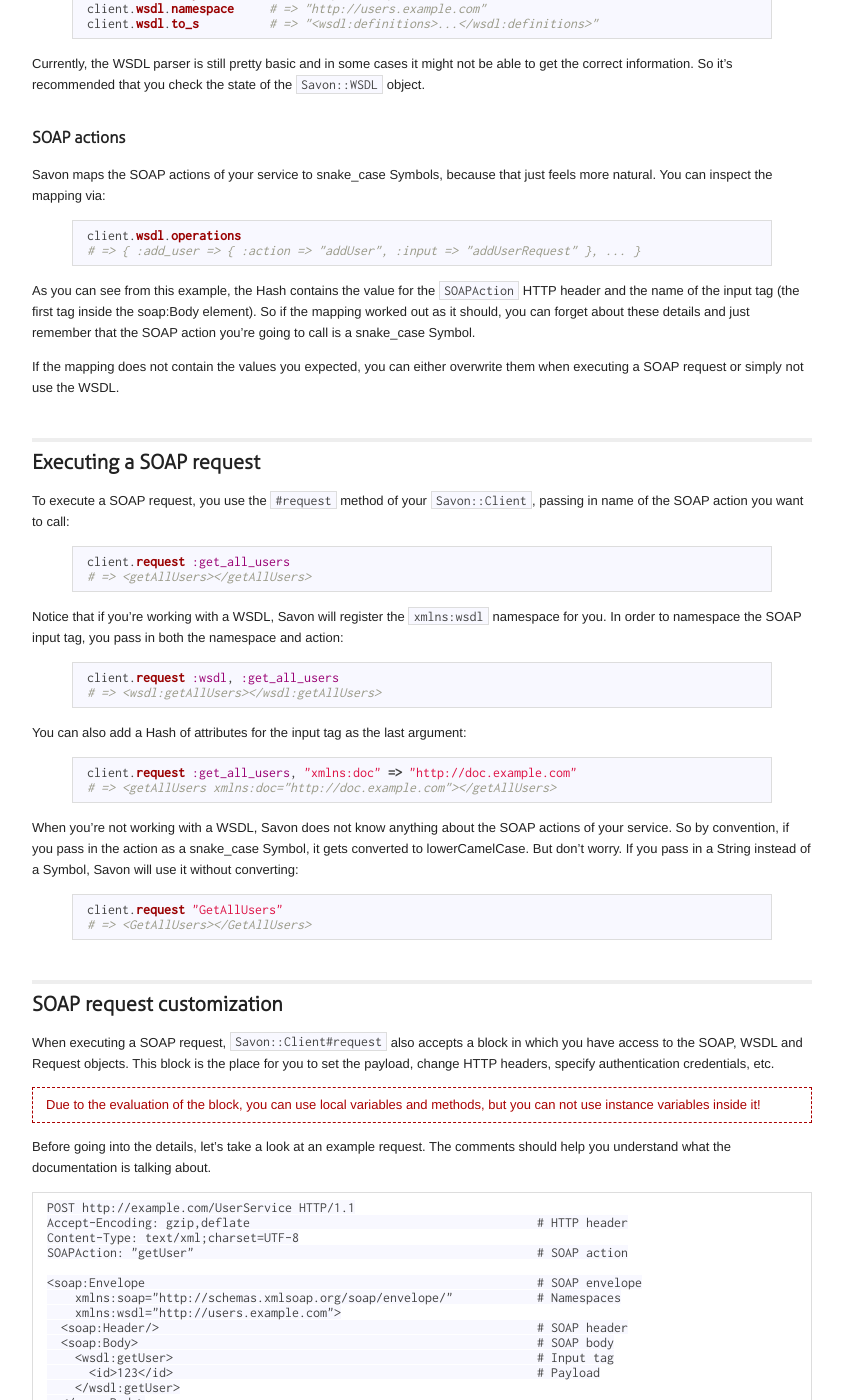
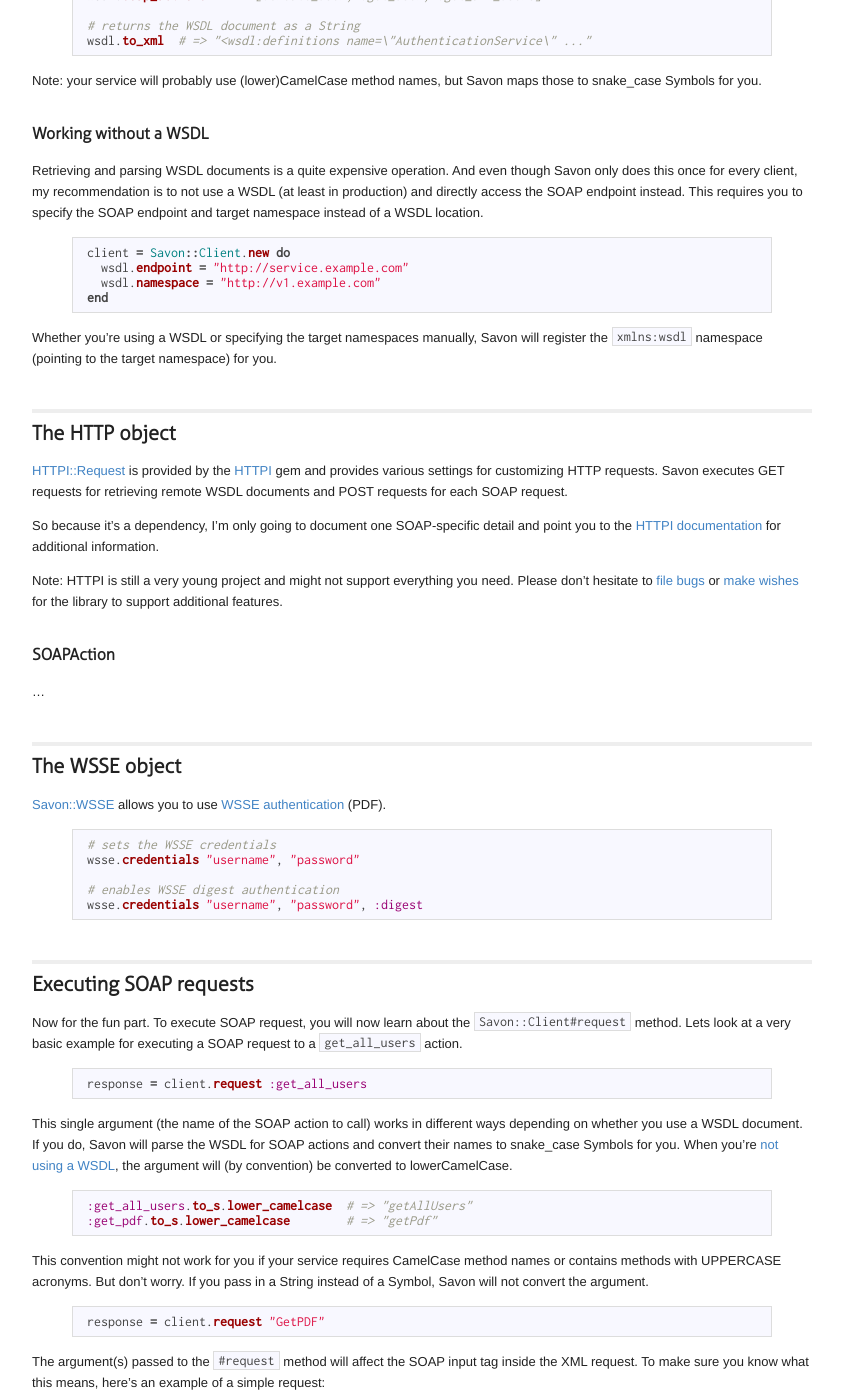
Before and after one commit to savonrb/savon, a Jekyll site: the page built from index.md, in a window 1280 px wide and 1400 px high, scrolled down 1896 px. Shown: the whole window, without its empty margins (218-1061 px from the left). Built offline with Jekyll 4.4.1, drawn with Linux system fonts in a browser that asks for light colours; some of the changed text lies outside the part shown.

Commit message:
started to update the guide for v0.8.0

```diff
--- a/index.md
+++ b/index.md
@@ -3,10 +3,10 @@ title: Heavy metal Ruby SOAP client
 layout: default
 ---
 
-Introduction to Savon
-=====================
+Savon Guide
+===========
 
-Savon is a SOAP client library for Ruby. It aims to make simple tasks easy and hard tasks possible. Before using it, you should read the documentation and make yourself familiar with [SOAP](http://www.w3.org/TR/soap/) itself, [WSDL documents](http://www.w3.org/TR/wsdl) and tools like [soapUI](http://www.eviware.com).
+Savon is a SOAP client library for Ruby. It's goal is to provide a lightweight and easy to use alternative to soap4r. If you're starting to use Savon, please make sure to read this guide and make yourself familiar with [SOAP](http://www.w3.org/TR/soap/) itself, [WSDL documents](http://www.w3.org/TR/wsdl) and tools like [soapUI](http://www.eviware.com).
 
 Table of contents
 -----------------
@@ -14,331 +14,325 @@ Table of contents
 * [Installation](#installation)
 * [Runtime dependencies](#runtime_dependencies)
 * [Getting started](#getting_started)
-* [Working with a WSDL](#working_with_a_wsdl)
-* [Executing a SOAP request](#executing_a_soap_request)
-* [SOAP request customization](#soap_request_customization)
-  * [SOAP version](#soap_version)
-  * [SOAP envelope](#soap_envelope)
-  * [SOAP header](#soap_header)
-  * [SOAP body](#soap_body)
-* [HTTP](#http)
-  * [SOAPAction](#soapaction)
-* [Handling the SOAP response](#handling_the_soap_response)
-* [Authentication](#authentication)
-  * [HTTP basic](#http_basic)
-  * [HTTP digest](#http_digest)
-  * [WSSE](#wsse)
-  * [SSL](#ssl)
-* [Logging](#logging)
-* [Participate](#participate)
+* [The WSDL object](#the_wsdl_object)
+* [The HTTP object](#the_http_object)
+* [The WSSE object](#the_wsse_object)
+* [Executing SOAP requests](#executing_soap_requests)
+* [The SOAP object](#the_soap_object)
+* [The Response object](#the_response_object)
+* [Error handling](#error_handling)
+* [Global configuration](#global_configuration)
 * [Alternative libraries](#alternative_libraries)
-
-Warning
--------
-
-<div class="warn">Work in progress! This documentation will be available for Savon version >= 0.8 soon.</div>
 
 Installation
 ------------
 
 Savon is available through [Rubygems](http://rubygems.org/gems/savon) and can be installed via:
 
-    $ gem install savon
+{% highlight bash %}
+$ gem install savon
+{% endhighlight %}
 
 Runtime dependencies
-------------
+--------------------
 
-* [httpclient](http://rubygems.org/gems/httpclient) >= 2.1.5
-* [crack](http://rubygems.org/gems/crack) >= 0.1.8
-* [builder](http://rubygems.org/gems/builder) >= 2.1.2
+* [Builder](http://rubygems.org/gems/builder) ~> 2.1.2
+* [Crack](http://rubygems.org/gems/crack) ~> 0.1.8
+* [HTTPI](http://rubygems.org/gems/httpi) >= 0.4.0
+
+HTTPI is an interface supporting multiple HTTP libraries. It defaults to use [HTTPClient](http://rubygems.org/gems/httpclient). Make sure to set up your $LOADPATH to include the HTTP library of your choice.
 
 Getting started
 ---------------
 
-The primary interface for Savon is the `Savon::Client` object. It contains the `#request` method for executing SOAP requests while also serving as a wrapper for accessing the SOAP, WSDL and Request objects.
-
-Assuming you have access to a WSDL, you need to instantiate a `Savon::Client` passing in the location of the WSDL:
+Savon is based around the [Savon::Client](http://github.com/rubiii/savon/blob/dev/lib/savon/client.rb) object. It represents a particular SOAP service and lets you set up and execute SOAP requests. So lets create a client using a remote WSDL document:
 
 {% highlight ruby %}
-client = Savon::Client.new :wsdl => "http://example.com/UserService?wsdl" # remote
-client = Savon::Client.new :wsdl => "../wsdl/user_service.xml" # local
+client = Savon::Client.new do
+  wsdl.document = "http://service.example.com?wsdl"
+end
 {% endhighlight %}
 
-Even though using a WSDL comes with some advantages, loading and parsing the WSDL might take quite some time. So if you don't have or don't want to use a WSDL, you can directly access the SOAP endpoint instead. In this case, you need to pass in the URI of the SOAP endpoint and the target namespace of the service:
+`Savon::Client.new` method accepts a block to be evaluated in the context of the client object. So you can use method calls inside the block, but local variables won't work. For more information on this, I recommend you read about [instance_eval with delegation](http://www.dcmanges.com/blog/ruby-dsls-instance-eval-with-delegation).
+
+If you don't like this or if it's actually a problem for you, you can use block arguments to specify which objects you would like to receive and Savon will yield those instead of instance evaluating the block. The `.new` method accepts 1-3 arguments and yields these objects:
+
+    [wsdl, http, wsse]
+
+For example, to work with the wsdl and http object, you could specify only two of the three possible arguments:
 
 {% highlight ruby %}
-client = Savon::Client.new(
-  :endpoint => "http://example.com/UserService",
-  :namespace => "http://users.example.com"
-)
+client = Savon::Client.new do |wsdl, http|
+  wsdl.document = "http://service.example.com?wsdl"
+  http.proxy = "http://proxy.example.com"
+end
 {% endhighlight %}
 
-You can also use the WSDL and overwrite its SOAP endpoint:
+The objects mentioned above can also be used after instantiating the client (outside of the block) and the following sections provide details about what they can be used for.
+
+The WSDL object
+---------------
+
+The WSDL object is actually called [Savon::WSDL::Document](http://github.com/rubiii/savon/blob/dev/lib/savon/wsdl/document.rb), but I'll refer to all objects via shortnames. You can think of the wsdl as a representation of a WSDL document.
+
+### Inspecting a Service
+
+Specifying the location of a WSDL document gives you access to a couple of methods for inspecting your service.
 
 {% highlight ruby %}
-client = Savon::Client.new(
-  :wsdl => "http://example.com/UserService?wsdl",
-  :endpoint => "http://localhost:8080/UserService"
-)
+# specifies a remote location
+wsdl.document = "http://service.example.com?wsdl"
+
+# uses a local document
+wsdl.document = "../wsdl/authentication.xml"
 {% endhighlight %}
 
-And in case you're using a proxy server to access the service, you can specify that as well:
+The following examples assume you specified a WSDL location.
 
 {% highlight ruby %}
-client = Savon::Client.new(
-  :wsdl => "http://example.com/UserService?wsdl",
-  :proxy => "http://proxy.example.com"
-)
+# returns the target namespace
+wsdl.namespace  # => "http://v1.example.com"
+
+# returns the SOAP endpoint
+wsdl.endpoint  # => "http://service.example.com"
+
+# returns an Array of available SOAP actions
+wsdl.soap_actions  # => [:create_user, :get_user, :get_all_users]
+
+# returns the WSDL document as a String
+wsdl.to_xml  # => "<wsdl:definitions name=\"AuthenticationService\" ..."
 {% endhighlight %}
 
-Working with a WSDL
--------------------
+Note: your service will probably use (lower)CamelCase method names, but Savon maps those to snake_case Symbols for you.
 
-If you decided to use a WSDL, you can now check to see what it knows about your service:
+### Working without a WSDL
+
+Retrieving and parsing WSDL documents is a quite expensive operation. And even though Savon only does this once for every client, my recommendation is to not use a WSDL (at least in production) and directly access the SOAP endpoint instead. This requires you to specify the SOAP endpoint and target namespace instead of a WSDL location.
 
 {% highlight ruby %}
-client.wsdl.soap_actions  # => [:add_user, :get_user, :get_all_users]
-client.wsdl.endpoint      # => "http://example.com/UserService"
-client.wsdl.namespace     # => "http://users.example.com"
-client.wsdl.to_s          # => "<wsdl:definitions>...</wsdl:definitions>"
+client = Savon::Client.new do
+  wsdl.endpoint = "http://service.example.com"
+  wsdl.namespace = "http://v1.example.com"
+end
 {% endhighlight %}
 
-Currently, the WSDL parser is still pretty basic and in some cases it might not be able to get the correct information. So it's recommended that you check the state of the `Savon::WSDL` object.
+Whether you're using a WSDL or specifying the target namespaces manually, Savon will register the `xmlns:wsdl` namespace (pointing to the target namespace) for you.
 
-### SOAP actions
+The HTTP object
+---------------
 
-Savon maps the SOAP actions of your service to snake_case Symbols, because that just feels more natural. You can inspect the mapping via:
+[HTTPI::Request](http://github.com/rubiii/httpi/blob/master/lib/httpi/request.rb) is provided by the [HTTPI](http://rubygems.org/gems/httpi) gem and provides various settings for customizing HTTP requests. Savon executes GET requests for retrieving remote WSDL documents and POST requests for each SOAP request.
+
+So because it's a dependency, I'm only going to document one SOAP-specific detail and point you to the [HTTPI documentation](http://github.com/rubiii/httpi) for additional information.
+
+Note: HTTPI is still a very young project and might not support everything you need. Please don't hesitate to [file bugs](http://github.com/rubiii/httpi/issues) or [make wishes](http://httpi.uservoice.com) for the library to support additional features.
+
+### SOAPAction
+
+...
+
+The WSSE object
+---------------
+
+[Savon::WSSE](http://github.com/rubiii/savon/blob/dev/lib/savon/wsse.rb) allows you to use [WSSE authentication](http://www.oasis-open.org/committees/wss/documents/WSS-Username-02-0223-merged.pdf) (PDF).
 
 {% highlight ruby %}
-client.wsdl.operations
-# => { :add_user => { :action => "addUser", :input => "addUserRequest" }, ... }
+# sets the WSSE credentials
+wsse.credentials "username", "password"
+
+# enables WSSE digest authentication
+wsse.credentials "username", "password", :digest
 {% endhighlight %}
 
-As you can see from this example, the Hash contains the value for the `SOAPAction` HTTP header and the name of the input tag (the first tag inside the soap:Body element). So if the mapping worked out as it should, you can forget about these details and just remember that the SOAP action you're going to call is a snake_case Symbol.
+Executing SOAP requests
+-----------------------
 
-If the mapping does not contain the values you expected, you can either overwrite them when executing a SOAP request or simply not use the WSDL.
-
-Executing a SOAP request
-------------------------
-
-To execute a SOAP request, you use the `#request` method of your `Savon::Client`, passing in name of the SOAP action you want to call:
+Now for the fun part. To execute SOAP request, you will now learn about the `Savon::Client#request` method. Lets look at a very basic example for executing a SOAP request to a `get_all_users` action.
 
 {% highlight ruby %}
-client.request :get_all_users
-# => <getAllUsers></getAllUsers>
+response = client.request :get_all_users
 {% endhighlight %}
 
-Notice that if you're working with a WSDL, Savon will register the `xmlns:wsdl` namespace for you. In order to namespace the SOAP input tag, you pass in both the namespace and action:
+This single argument (the name of the SOAP action to call) works in different ways depending on whether you use a WSDL document. If you do, Savon will parse the WSDL for SOAP actions and convert their names to snake_case Symbols for you. When you're [not using a WSDL](working_without_a_wsdl), the argument will (by convention) be converted to lowerCamelCase.
 
 {% highlight ruby %}
-client.request :wsdl, :get_all_users
-# => <wsdl:getAllUsers></wsdl:getAllUsers>
+:get_all_users.to_s.lower_camelcase  # => "getAllUsers"
+:get_pdf.to_s.lower_camelcase        # => "getPdf"
 {% endhighlight %}
 
-You can also add a Hash of attributes for the input tag as the last argument:
+This convention might not work for you if your service requires CamelCase method names or contains methods with UPPERCASE acronyms. But don't worry. If you pass in a String instead of a Symbol, Savon will not convert the argument.
 
 {% highlight ruby %}
-client.request :get_all_users, "xmlns:doc" => "http://doc.example.com"
-# => <getAllUsers xmlns:doc="http://doc.example.com"></getAllUsers>
+response = client.request "GetPDF"
 {% endhighlight %}
 
-When you're not working with a WSDL, Savon does not know anything about the SOAP actions of your service. So by convention, if you pass in the action as a snake_case Symbol, it gets converted to lowerCamelCase. But don't worry. If you pass in a String instead of a Symbol, Savon will use it without converting:
+The argument(s) passed to the `#request` method will affect the SOAP input tag inside the XML request. To make sure you know what this means, here's an example of a simple request:
+
+{% highlight xml %}
+<env:Envelope xmlns:env="http://schemas.xmlsoap.org/soap/envelope/">
+  <env:Body>
+    <getAllUsers />  <!-- the SOAP input tag -->
+  </env:Body>
+</env:Envelope>
+{% endhighlight %}
+
+Now you know what happens when you pass a single argument. But fairly often you need to prefix the input tag with the target namespace of your service like this:
+
+{% highlight xml %}
+<env:Envelope
+    xmlns:env="http://schemas.xmlsoap.org/soap/envelope/"
+    xmlns:wsdl="http://v1.example.com">
+  <env:Body>
+    <wsdl:getAllUsers />
+  </env:Body>
+</env:Envelope>
+{% endhighlight %}
+
+So if you pass two arguments to the `#request` method, the first (a Symbol) will be used for the namespace and the second (a Symbol or String) will be the SOAP action to call:
 
 {% highlight ruby %}
-client.request "GetAllUsers"
-# => <GetAllUsers></GetAllUsers>
+response = client.request :wsdl, :get_all_users
 {% endhighlight %}
 
-SOAP request customization
---------------------------
+On rare occasions, you may actually need to attach XML attributes to the input tag. In that case, you can pass a Hash of attributes to the name of your SOAP action and the optional namespace:
 
-When executing a SOAP request, `Savon::Client#request` also accepts a block in which you have access to the SOAP, WSDL and Request objects. This block is the place for you to set the payload, change HTTP headers, specify authentication credentials, etc.
+{% highlight ruby %}
+response = client.request :wsdl, "GetPDF", :id => 1
+{% endhighlight %}
 
-<div class="warn">Due to the evaluation of the block, you can use local variables and methods, but you can not use instance variables inside it!</div>
+These three arguments will generate the following input tag:
 
-Before going into the details, let's take a look at an example request. The comments should help you understand what the documentation is talking about.
+{% highlight xml %}
+<wsdl:GetPDF id="1" />
+{% endhighlight %}
 
-    POST http://example.com/UserService HTTP/1.1
-    Accept-Encoding: gzip,deflate                                         # HTTP header
-    Content-Type: text/xml;charset=UTF-8
-    SOAPAction: "getUser"                                                 # SOAP action
+Since most SOAP actions require you to pass arguments for e.g. the user to return, you need additional settings. Luckily you're already familiar with [passing a block to a method](#getting_started), right? `Savon::Client#request` also accepts a block for you to access these object:
 
-    <soap:Envelope                                                        # SOAP envelope
-        xmlns:soap="http://schemas.xmlsoap.org/soap/envelope/"            # Namespaces
-        xmlns:wsdl="http://users.example.com">
-      <soap:Header/>                                                      # SOAP header
-      <soap:Body>                                                         # SOAP body
-        <wsdl:getUser>                                                    # Input tag
-          <id>123</id>                                                    # Payload
-        </wsdl:getUser>
-      </soap:Body>
-    </soap:Envelope>
+    [soap, wsdl, http, wsse]
+
+Notice, that the list is almost the same as the one for `Savon::Client.new`. Except now, there is an additional object called soap. In contrast to the other three objects which you should already know, a new soap object is created for every request.
+
+The SOAP object
+---------------
+
+[Savon::SOAP::XML](http://github.com/rubiii/savon/blob/dev/lib/savon/soap/xml.rb) is tied to a single SOAP request and lets you set up the XML to send.
 
 ### SOAP version
 
-Savon by default expects your service to be based on SOAP 1.1. You can use `Savon::SOAP#version` to set the version to SOAP 1.2:
+Savon by default expects your services to be based on SOAP 1.1. For SOAP 1.2 services, you can set the SOAP version per request:
 
 {% highlight ruby %}
-client.request(:get_user) { soap.version = 2 }
+response = client.request :get_user do
+  soap.version = 2
+end
 {% endhighlight %}
 
-Changing the SOAP version affects the `xmlns:soap` namespace as well as error handling details.
+Changing the SOAP version affects the `xmlns:soap` namespace and [error handling](#error_handling).
 
-### SOAP envelope
+### Namespaces
 
-#### Namespaces
+...
 
-Savon defines the `xmlns:soap` namespace for the current SOAP version. It also defines the `xmlns:wsdl` namespace if you're using a WSDL. You can define additional namespaces using the `Savon::SOAP#namespaces` method which returns a Hash:
+### SOAP body
+
+In most cases you need to at least specify the arguments required by the SOAP action you're going to call. If, for example, you call a `get_user` action and it expects the ID of the user to return, you can simply use a Hash:
 
 {% highlight ruby %}
-client.request :get_user do
-  soap.namespaces["xmlns:custom"] = "http://custom.example.com"
+response = client.request :get_user do
+  soap.body = { :id => 1 }
 end
-# => <soap:Envelope
-# =>   xmlns:soap="http://schemas.xmlsoap.org/soap/envelope/"
-# =>   xmlns:custom="http://custom.example.com">
 {% endhighlight %}
 
-#### XML (or: I don't need your help)
+As you already saw before, Savon is based on a few conventions to make the experience of having to work with SOAP and XML as pleasant as possible. The Hash passed to `Savon::SOAP::XML#body=` is not an exception. It is translated to XML using the `Hash#to_soap_xml` method provided by Savon.
 
-If you don't want Savon to create any XML and just handle the requests, you can pass an object responding to `to_s` to the `Savon::SOAP#xml` method:
+Here's a more complex example:
 
 {% highlight ruby %}
-client.request(:get_user) { soap.xml = "<my:Envelope>empty</my:Envelope>" }
-# => <my:Envelope>empty</my:Envelope>
+response = client.request :wsdl, "CreateUser" do
+  soap.body = {
+    :first_name => "The",
+    :last_name  => "Hoff",
+    "TV"        => ["Knight Rider", "Baywatch"]
+  }
+end
+{% endhighlight %}
+
+As with the SOAP action, Symbol keys will be converted to lowerCamelCase and String keys won't be touched. The previous examples generates the following XML:
+
+{% highlight xml %}
+<env:Envelope
+    xmlns:env="http://schemas.xmlsoap.org/soap/envelope/"
+    xmlns:wsdl="http://v1.example.com">
+  <env:Body>
+    <wsdl:GetUser>
+      <firstName>The</firstName>
+      <lastName>Hoff</lastName>
+      <TV>Knight Rider</TV>
+      <TV>Baywatch</TV>
+    </wsdl:GetUser>
+  </env:Body>
+</env:Envelope>
+{% endhighlight %}
+
+Some services actually require the XML elements to be in a specific order. If you don't use Ruby 1.9 (and you should), you can not be sure about the order of Hash elements and have to specify it using an Array under a special `:order!` key:
+
+{% highlight ruby %}
+{ :last_name => "Hoff", :first_name => "The", :order! => [:first_name, :last_name] }
+{% endhighlight %}
+
+This will make sure, that the lastName tag follows the firstName.
+
+Assigning arguments to XML tags using a Hash is even more difficult. It requires another Hash under an `attributes!` key containing a key matching the XML tag and the Hash of attributes to add:
+
+{% highlight ruby %}
+{ :first_name => "TheHoff", :last_name => nil, :attributes! => { :last_name => { "xsi:nil" => true } } }
+{% endhighlight %}
+
+This example will be translated to the following XML:
+
+{% highlight xml %}
+<firstName>TheHoff</firstName><lastName xsi:nil="true"></lastName>
+{% endhighlight %}
+
+I would not recommend using a Hash for the SOAP body if you need to create a complex XML structure, because there are better alternatives. One of them is to pass a block to the `Savon::SOAP::XML#body` method. Savon will then yield a `Builder::XmlMarkup` instance for you to use.
+
+{% highlight ruby %}
+soap.body do |xml|
+  xml.firstName("The")
+  xml.lastName("Hoff")
+end
+{% endhighlight %}
+
+Last but not least, you can also create and use a simple String (created with Builder or any another tool):
+
+{% highlight ruby %}
+soap.body = "<firstName>The</firstName><lastName>Hoff</lastName>"
 {% endhighlight %}
 
 ### SOAP header
 
-Savon adds elements to the SOAP header when you're using [WSSE authentication](#wsse). As usual, the header is just another Hash that you can manipulate:
+...
 
-{% highlight ruby %}
-client.request(:get_user) { soap.header["specialApiKey"] = "secret" }
-# => <soap:Header>
-# =>   <specialApiKey>secret</specialApiKey>
-# => </soap:Header>
-{% endhighlight %}
-
-### SOAP body
-
-XML is verbose and boring. And since basic XML can be represented as a Hash ... well, just take a look at the following example:
-
-{% highlight ruby %}
-client.request(:get_user) { soap.body = { :user_id => 123 } }
-# => <getUser><userId>123</userId></getUser>
-{% endhighlight %}
-
-You can pass a Hash to `Savon::SOAP#body` and it will be converted to XML via `Hash#to_soap_xml`. Notice that by convention, Hash key Symbols are converted to lowerCamelCase. But again, you can use Hash key Strings which will not be converted.
-
-{% highlight ruby %}
-client.request(:get_user) { soap.body = { "UserID" => 123 } }
-# => <getUser><UserID>123</UserID></getUser>
-{% endhighlight %}
-
-This works great for simple data, but can also be used to generate more complex XML.
-
-#### Element order
-
-Some services require XML elements to be in a specific order. If you're not working with Ruby 1.9 by now, that might be a problem. One solution is to specify the exact order of elements in an Array under the `:order!` key:
-
-{% highlight ruby %}
-client.request :add_user do
-  soap.body = {
-    :user => {
-      :name => "Eve",
-      :email => "eve@example.com",
-      :order! => [:name, :email]
-    }
-  }
-end
-# => <addUser>
-# =>   <user>
-# =>     <name>Eve</name>
-# =>     <email>eve@example.com</email>
-# =>   </user>
-# => </addUser>
-{% endhighlight %}
-
-#### Attributes
-
-Savon also lets you attach attributes through a Hash under the `:attributes!` key:
-
-{% highlight ruby %}
-client.request :add_user do
-  soap.body = {
-    :user => {
-      :name => "Eve",
-      :contact => "eve@example.com",
-      :attributes! => { :contact => { "type" => "email" } }
-    }
-  }
-end
-# => <addUser>
-# =>   <user>
-# =>     <name>Eve</name>
-# =>     <contact type="email">eve@example.com</contact>
-# =>   </user>
-# => </addUser>
-{% endhighlight %}
-
-#### XML (aka the hard way)
-
-`Savon::SOAP#body` also accepts any object that is not a Hash and responds to `to_s`. So you can use anything from a simple String to any kind of object returning a String of XML:
-
-{% highlight ruby %}
-client.request(:get_user) { soap.body = "<id>123</id>" }
-# => <getUser><id>123</id></getUser>
-{% endhighlight %}
-
-HTTP
-----
+### Custom XML
 
 ...
 
-### SOAPAction
-
-When you're working with a WSDL, the `SOAPAction` HTTP header will be set automatically. If you're not, Savon by convention uses the name of the SOAP input tag. To change this behavior, you can set the attribute on the HTTP header yourself:
-
-{% highlight ruby %}
-client.request(:get_all_users) { http.header["SOAPAction"] = "urn:GetAllUsers" }
-# => SOAPAction = "urn:GetAllUsers"
-{% endhighlight %}
-
-Handling the SOAP response
---------------------------
+The Response object
+-------------------
 
 ...
 
-Authentication
+Error handling
 --------------
-
-### HTTP basic
 
 ...
 
-### HTTP digest
-
-...
-
-### WSSE
-
-...
-
-### SSL
-
-...
-
-Logging
--------
-
-...
-
-Participate
------------
+Global configuration
+--------------------
 
 ...
 
 Alternative libraries
 ---------------------
 
-If you find that Savon does not work for you, you might want to take a look at your alternatives at [The Ruby Toolbox](http://www.ruby-toolbox.com/categories/soap.html).
+...
```
